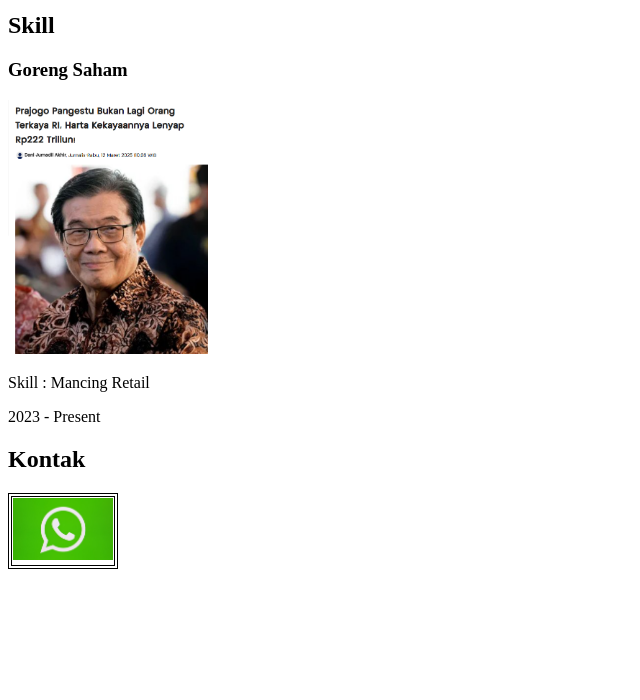
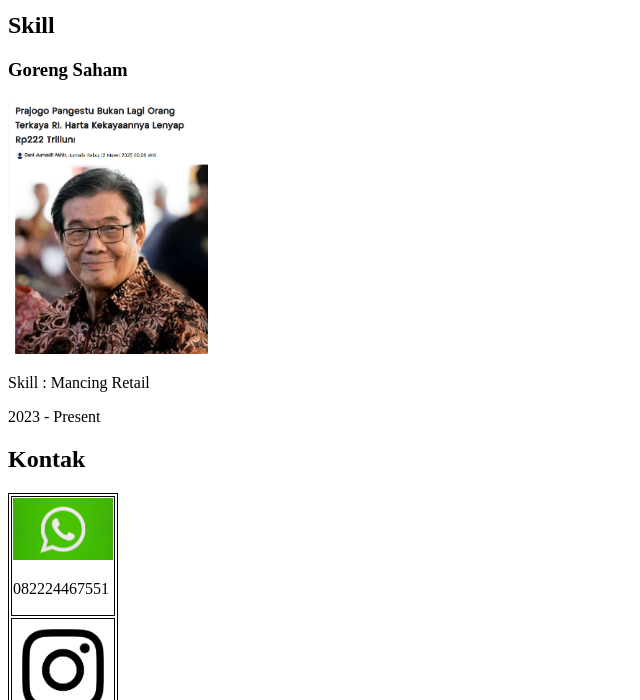
Before and after one commit to Zaidanelha/Praktikum-2, a plain HTML site: page index.html in a window 1280 px wide. Shown: the part 739-1439 px from the top of the page, without its empty margins (0-640 px from the left). Before the commit the page ends 1316 px from the top, so only its background shows below. Drawn offline with Linux system fonts and the light colour scheme.

Commit message:
Update Coding

```diff
--- a/index.html
+++ b/index.html
@@ -12,7 +12,7 @@
 </head>
 <body>
     <header>
-        <h1>Zaidan Elha</h1>
+        <h1>Zaidan Elha X Prajogo Pangestu</h1>
         <p>
             Hallo guys!
         </p>
@@ -57,9 +57,13 @@
 
     <section id="kontak">
         <h2>Kontak</h2>
-        <table style="width: 5%;">
+        <table style="width: 3%;">
             <tr>
-                <td><img src="images/YAHAHAHAHA.jpg" alt=""width= 100px></td>
+                <td><img src="images/YAHAHAHAHA.jpg" alt="Kontak 1"width= "100px"><p>082224467551</p></td>
+            </tr>
+
+            <tr>
+                <td><a href="https://www.instagram.com/zaidanelha/"><img src="images/Ig.jpg" alt="Kontak 2"width= "100px"><p>@zaidanelha</p></a></td>
             </tr>
         </table>
     </section>
```
Also changed, not shown: images/Ig.jpg (added).
